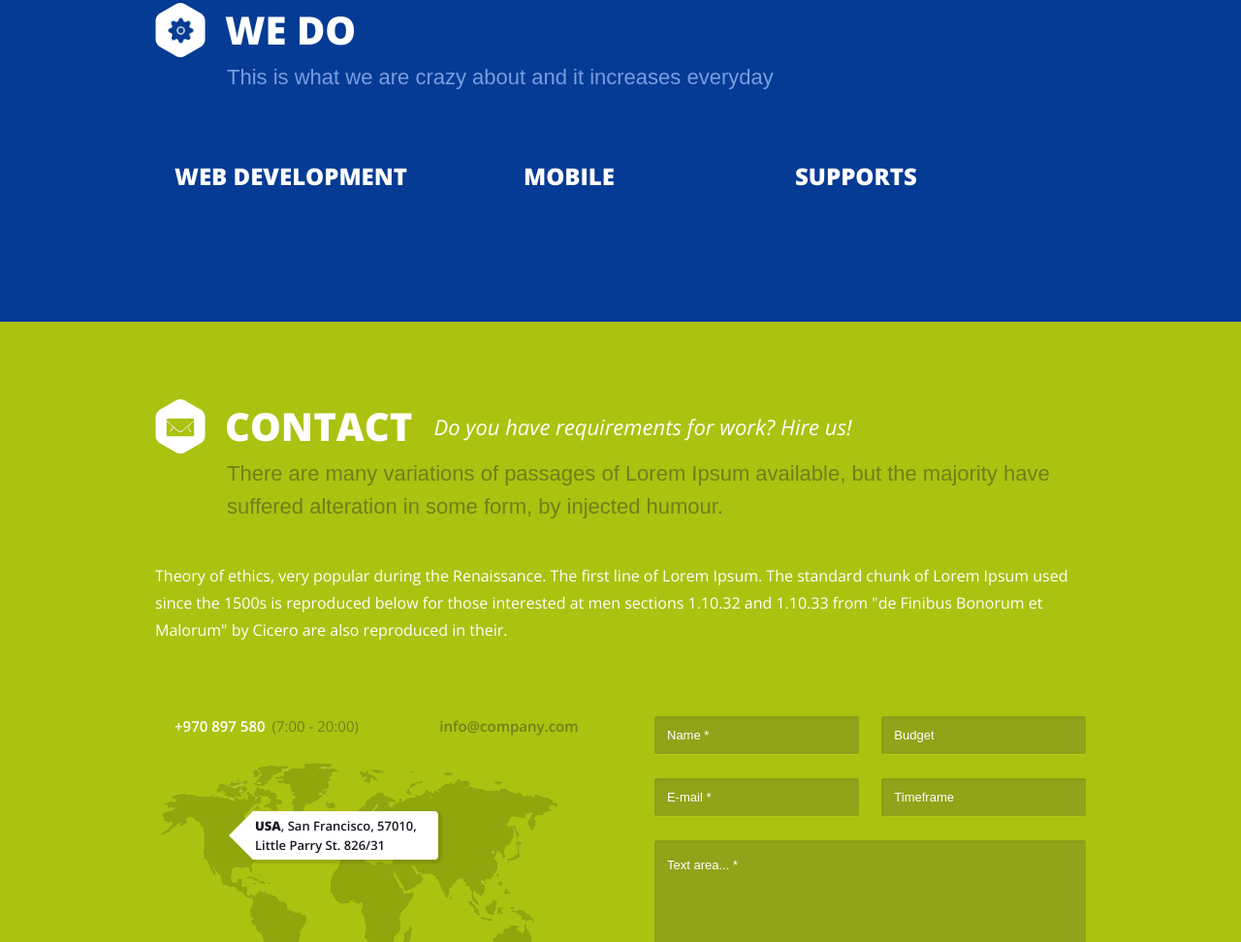
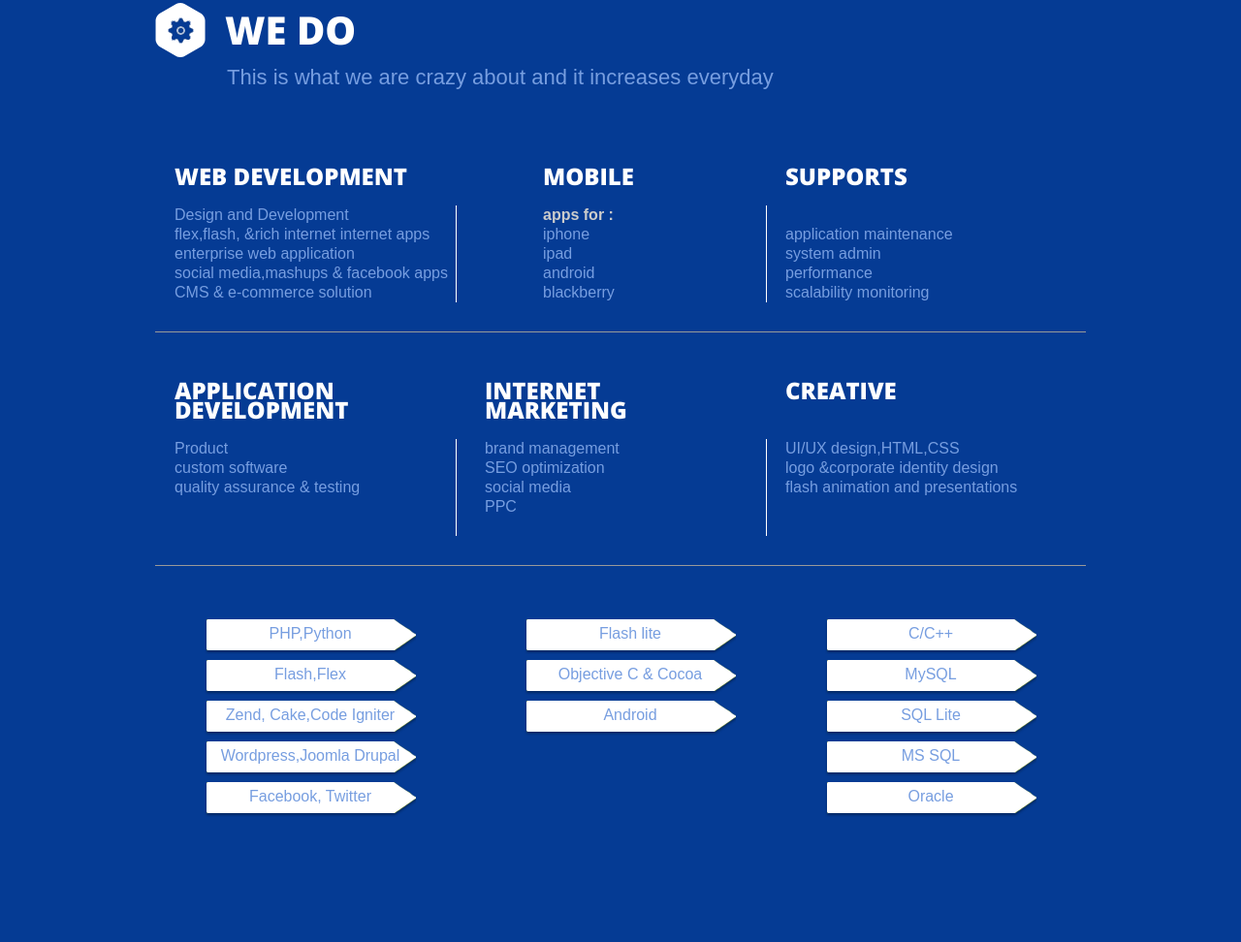
Before and after one commit to nilay/devzila, a plain HTML site: page index.htm in a window 1280 px wide. Shown: the part 3901-4873 px from the top of the page at 97% size. Drawn offline with nearby package versions, Linux system fonts and the light colour scheme.

Commit message:
service page

```diff
--- a/assets/main.css
+++ b/assets/main.css
@@ -1148,7 +1148,8 @@ a:focus, input:focus, textarea:focus {
 	outline:none;
 }
 
-
+.servicesmain{font-size:16px;color:#779EE0; }
+.serviceborder{border-bottom:1px #999 solid;height:30px;float:left;width:960px;margin-bottom:50px;}
 
 
 
@@ -1293,6 +1294,13 @@ a:focus, input:focus, textarea:focus {
 	margin-left: 63px;
 }
 
+.arrow {background:url(../assets/tag.png) no-repeat; width:218px;height:42px;" valign="middle}
+.arrowtext{padding-top:10px;}
+
+
+
+
+
 
 
 /*  Footer */
--- a/index.htm
+++ b/index.htm
@@ -5,7 +5,7 @@
 <html class=" js canvas rgba borderradius boxshadow textshadow opacity csstransitions fontface generatedcontent csstransforms no-csstransforms3d"><!--<![endif]--><head>
 <meta http-equiv="content-type" content="text/html; charset=UTF-8">
         <meta charset="utf-8">
-        <title>Hexagon - A Unique and Creative Responsive One Page Portfolio</title>
+        <title>Devzila</title>
         <link rel="stylesheet" href="assets/main.css">
 
         <meta name="viewport" content="width=device-width, initial-scale=1, maximum-scale=1, user-scalable=no">
@@ -271,16 +271,101 @@ Ipsum available, but the majority have suffered alteration in some form,
                     <h4>This is what we are crazy about and it increases everyday</h4>
                 </header>
 
-                <div>
-                    <div style="float:left; width:360px;">
-                        <h1 class="titleh1">web development </h1>
+                <div class="servicesmain">
+                    <div style="float:left; width:320px;">
+                        <h1 class="titleh1">web development </h1></br>
+                        <div style="float:left;margin-left:20px;margin-top:20px;border-right:1px #FFF solid;width:290px;height:100px;">
+                        Design and Development </br>
+                        flex,flash, &rich internet internet apps</br>
+                        enterprise web application</br>
+                        social media,mashups & facebook apps </br>
+                        CMS & e-commerce solution
+                        </div>
+
                     </div>
-                     <div style="float:left; width:280px;">
-                        <h1 class="titleh1">mobile </h1>
+                     <div style="float:left; width:250px;padding-left:60px;">
+                        <h1 class="titleh1">mobile </h1></br>
+                        <div style="float:left;margin-left:20px;margin-top:20px;border-right:1px #FFF solid;width:230px;height:100px;">
+                        <b style="color:#CCC">apps for :</b></br>
+                        iphone</br>
+                        ipad</br>
+                        android</br>
+                        blackberry</span>
+                        </div>
+                    </div>
+                    <div style="float:left; width:300px;">
+                        <h1 class="titleh1">supports </h1></br>
+                        <div style="float:left;margin-left:20px;margin-top:20px;width:290px;height:100px;">
+                        </br>application maintenance</br>
+                        system admin </br>
+                        performance</br>
+                        scalability monitoring
+                        </div>
+
+                     </div>
+                     <div class="serviceborder"></div>
+                </div>
+
+                  <div class="servicesmain" >
+                    <div style="float:left; width:320px;">
+                        <h1 class="titleh1" style="">Application development </h1></br>
+                       <div style="float:left;margin-left:20px;margin-top:20px;border-right:1px #FFF solid;width:290px;height:100px;">
+
+                        Product </br>
+                        custom software</br>
+                        quality assurance & testing</br>
+                       </div>
+
+                    </div>
+                     <div style="float:left; width:310px;">
+                        <h1 class="titleh1" style="">Internet Marketing </h1></br>
+                        <div style="float:left;margin-left:20px;margin-top:20px;border-right:1px #FFF solid;width:290px;height:100px;">
+                        brand management</br>
+                        SEO optimization</br>
+                        social media</br>
+                        PPC</span>
+                        </div>
                     </div>
                     <div style="float:left; width:280px;">
-                        <h1 class="titleh1">supports </h1>
+                        <h1 class="titleh1">Creative </h1></br>
+                        <div style="float:left;margin-left:20px;margin-top:20px;width:290px;height:100px;">
+                       </br> UI/UX design,HTML,CSS </br>
+                        logo &corporate identity design</br>
+                        flash animation and presentations
+
+                       </div>
+                     </div>
+                   <div class="serviceborder"></div>
+
+                 <div class="servicesmain" >
+                    <div style="float:left; width:320px;">
+                   <center>
+                                     <div class="arrow"> <div class="arrowtext"><center> PHP,Python </center></div></div>
+                                     <div class="arrow"> <div class="arrowtext"><center> Flash,Flex </center></div></div>
+                                     <div class="arrow"> <div class="arrowtext"><center> Zend, Cake,Code Igniter </center></div></div>
+                                     <div class="arrow"> <div class="arrowtext"><center> Wordpress,Joomla Drupal </center></div></div>
+                                     <div class="arrow"> <div class="arrowtext"><center> Facebook, Twitter </center></div></div>
+                   </center>
                     </div>
+                     <div style="float:left; width:340px;">
+                       <center>
+                                     <div class="arrow"> <div class="arrowtext"><center> Flash lite </center></div></div>
+                                     <div class="arrow"> <div class="arrowtext"><center> Objective C & Cocoa </center></div></div>
+                                     <div class="arrow"> <div class="arrowtext"><center> Android </center></div></div>
+                                     </center>
+                       </div>
+
+                    <div style="float:left; width:280px;">
+                    <center>
+                                     <div class="arrow"> <div class="arrowtext"><center> C/C++ </center></div></div>
+                                     <div class="arrow"> <div class="arrowtext"><center> MySQL </center></div></div>
+                                     <div class="arrow"> <div class="arrowtext"><center> SQL Lite </center></div></div>
+                                     <div class="arrow"> <div class="arrowtext"><center> MS SQL </center></div></div>
+                                     <div class="arrow"> <div class="arrowtext"><center> Oracle </center></div></div>
+                                     </center>
+                     </div>
+               </div>
+
                 </div>
 
             </section>
```
Also changed, not shown: assets/divider.png (added), assets/separator.gif (added), assets/tag.png (added), 1 other file.
